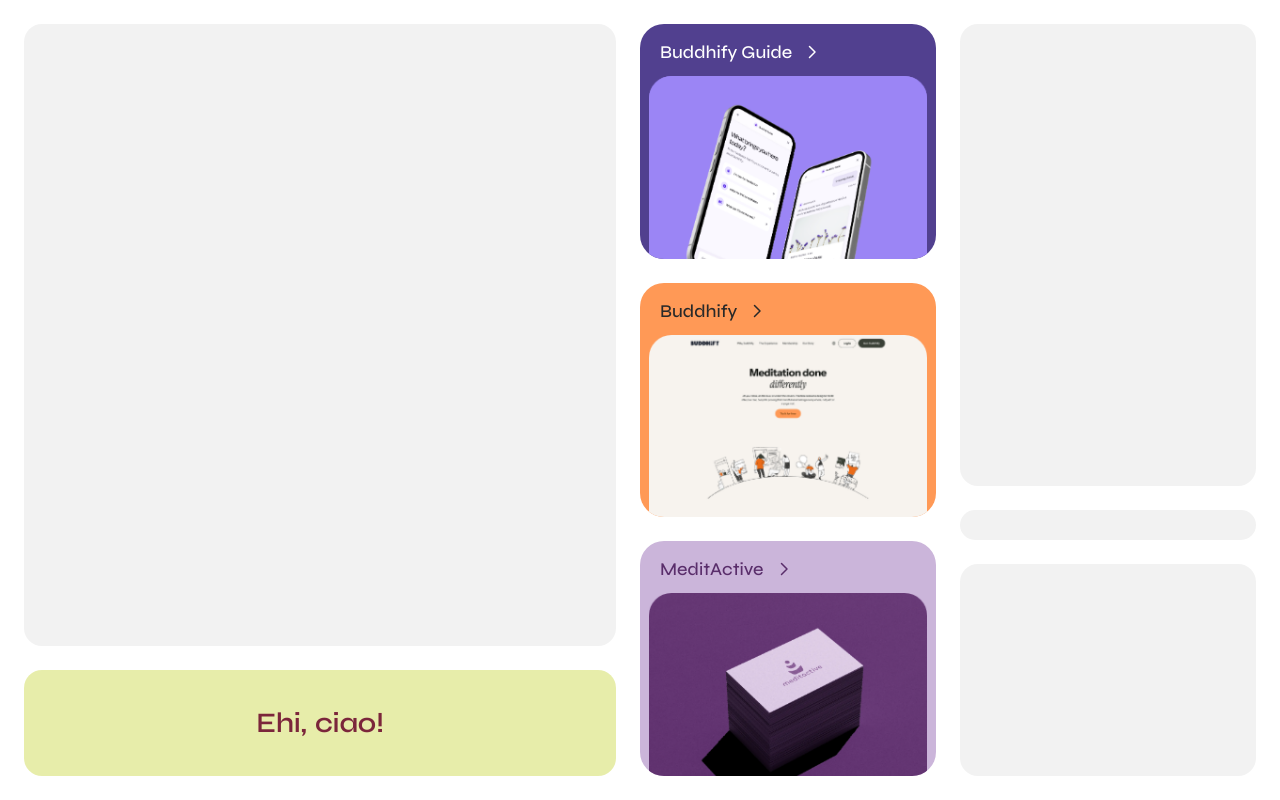
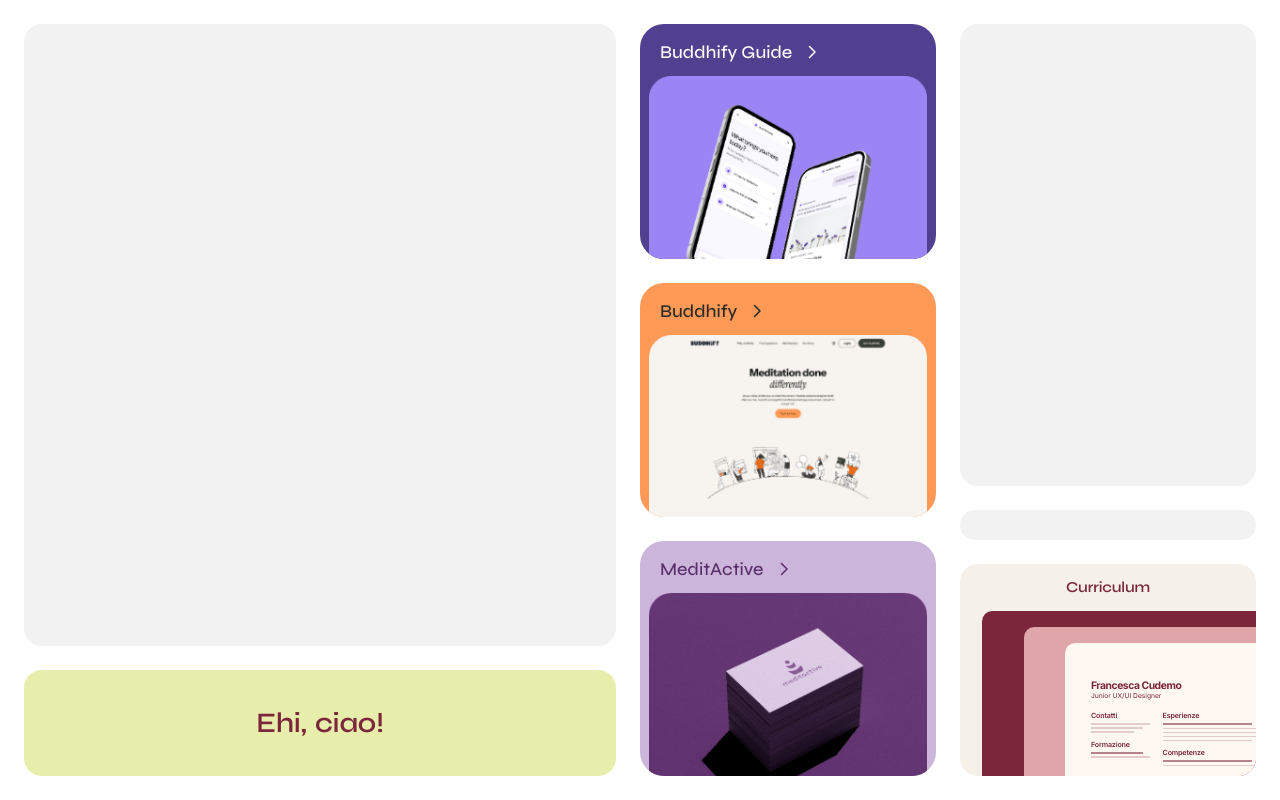
Before and after one commit to francescacudemo-tech/portfolio-html-css, a website: page index.html in a window 1280 px wide. Drawn offline with nearby package versions, Linux system fonts and the light colour scheme.

Commit message:
Card Curriculum con fogli che scorrono in diagonale
Co-Authored-By: Claude Opus 5.5 <noreply@anthropic.com>

```diff
--- a/index.html
+++ b/index.html
@@ -29,7 +29,7 @@
 
   <!-- Bootstrap 5 (solo CSS) + stili del sito compilati da Sass -->
   <link href="https://cdn.jsdelivr.net/npm/bootstrap@5.3.3/dist/css/bootstrap.min.css" rel="stylesheet">
-  <link href="css/main.css?v=15" rel="stylesheet">
+  <link href="css/main.css?v=16" rel="stylesheet">
 </head>
 <body class="home">
 
@@ -121,7 +121,23 @@
     <div class="home-col">
       <div class="card-box card-3-1"></div>
       <div class="card-box card-3-2"></div>
-      <div class="card-box card-3-3"></div>
+      <!-- CARD CURRICULUM: tre fogli che scorrono in diagonale all'hover
+           (stili in scss/_cv-cover.scss, solo CSS). Apre la pagina del CV. -->
+      <a class="card-box card-3-3 cv-cover" href="cv.html" aria-label="Apri il curriculum">
+        <span class="cv-cover__heading" aria-hidden="true">
+          <span class="cv-cover__swap"><span class="cv-cover__first">Curriculum</span><span class="cv-cover__next">Aprilo qui</span></span>
+        </span>
+        <span class="cv-cover__sheet cv-cover__sheet--back" aria-hidden="true"></span>
+        <span class="cv-cover__sheet cv-cover__sheet--middle" aria-hidden="true"></span>
+        <span class="cv-cover__sheet cv-cover__sheet--front" aria-hidden="true">
+          <span class="cv-cover__name">Francesca Cudemo</span>
+          <span class="cv-cover__role">Junior UX/UI Designer</span>
+          <span class="cv-cover__docgrid">
+            <span><span class="cv-cover__label">Contatti</span><span class="cv-cover__line cv-cover__line--95"></span><span class="cv-cover__line cv-cover__line--84"></span><span class="cv-cover__line cv-cover__line--70"></span><span class="cv-cover__label cv-cover__label--lower">Formazione</span><span class="cv-cover__line cv-cover__line--bold cv-cover__line--84"></span><span class="cv-cover__line cv-cover__line--95"></span></span>
+            <span><span class="cv-cover__label">Esperienze</span><span class="cv-cover__line cv-cover__line--bold cv-cover__line--70"></span><span class="cv-cover__line cv-cover__line--95"></span><span class="cv-cover__line cv-cover__line--84"></span><span class="cv-cover__line cv-cover__line--95"></span><span class="cv-cover__line cv-cover__line--70"></span><span class="cv-cover__label cv-cover__label--lower">Competenze</span><span class="cv-cover__line cv-cover__line--bold cv-cover__line--70"></span><span class="cv-cover__line cv-cover__line--95"></span></span>
+          </span>
+        </span>
+      </a>
     </div>
 
   </main>
--- /dev/null
+++ b/scss/_cv-cover.scss
@@ -0,0 +1,229 @@
+// ============================================================
+// Card "Curriculum" (colonna 3, in basso): tre fogli impilati
+//
+// A riposo: titolo "Curriculum" e tre fogli che escono dal basso,
+// sfalsati in diagonale (posteriore cherry, intermedio cipria,
+// documento avorio in primo piano).
+// All'hover / focus da tastiera:
+//  - "Curriculum" sale e sfuma, "Aprilo qui" entra dal basso (450ms)
+//  - foglio intermedio e documento scorrono in diagonale verso
+//    sinistra e verso l'alto (550ms, il documento parte 35ms dopo)
+//  - il foglio posteriore resta fermo
+// Geometria fedele al prototipo (cv-warm-editorial-finale.html):
+// posizioni in % della card, misure interne in cqw (larghezza card).
+// Classi "cv-cover" per non toccare .cv-card della pagina CV.
+// ============================================================
+@use 'variables' as *;
+
+$cv-bg: #f5f1e9;          // avorio
+$cv-ink: #7b263b;         // titolo e foglio posteriore
+$cv-middle: #dfa6aa;      // foglio intermedio
+$cv-paper: #fff8f0;       // documento in primo piano
+$cv-ease: cubic-bezier(0.22, 1, 0.36, 1);
+$cv-text-duration: 450ms;
+$cv-text-fade: 260ms;
+$cv-sheet-duration: 550ms;
+$cv-front-delay: 35ms;
+
+// Stato "aperto"
+@mixin cv-open {
+  .cv-cover__first {
+    transform: translateY(-110%);
+    opacity: 0;
+  }
+
+  .cv-cover__next {
+    transform: translateY(0);
+    opacity: 1;
+  }
+
+  .cv-cover__sheet--middle {
+    transform: translate(-4.66cqw, -2.33cqw);
+  }
+
+  .cv-cover__sheet--front {
+    transform: translate(-9.32cqw, -4.66cqw);
+    transition-delay: $cv-front-delay;
+  }
+}
+
+.cv-cover {
+  display: block;
+  position: relative;
+  isolation: isolate;
+  overflow: hidden;
+  container-type: inline-size;     // le misure interne seguono la larghezza della card
+  background-color: $cv-bg;        // sostituisce il grigio della card vuota
+  color: $cv-ink;
+  text-align: center;
+  text-decoration: none;
+  -webkit-tap-highlight-color: transparent;
+
+  &,
+  * {
+    box-sizing: border-box;
+  }
+
+  &:hover {
+    color: $cv-ink;
+  }
+
+  &:focus-visible {
+    outline: 2px solid $cv-ink;     // contrasto ≥ 3:1 sul fondo bianco
+    outline-offset: 4px;
+
+    @media (prefers-color-scheme: dark) {
+      outline-color: $cv-middle;    // su fondo scuro serve un colore chiaro
+    }
+  }
+
+  // ---------- Titolo ----------
+  &__heading {
+    position: absolute;
+    inset: 0 0 auto;
+    z-index: 2;
+    display: grid;
+    place-items: center;
+    height: 22.17%;
+    font-family: $font-display;
+    font-size: clamp(15px, 5.1cqw, 22px);
+    font-weight: 600;
+    line-height: 1.2;
+    letter-spacing: -0.01em;
+  }
+
+  &__swap {
+    display: grid;
+    place-items: center;
+    overflow: hidden;
+    line-height: 1.32;
+
+    > span {
+      grid-area: 1 / 1;
+      white-space: nowrap;
+      transition:
+        transform $cv-text-duration $cv-ease,
+        opacity $cv-text-fade $cv-ease;
+    }
+  }
+
+  &__next {
+    transform: translateY(110%);
+    opacity: 0;
+  }
+
+  // ---------- Fogli ----------
+  &__sheet {
+    position: absolute;
+    display: block;
+    width: 100%;
+    height: 145%;
+    border-radius: 3.5cqw 3.5cqw 0 0;
+    text-align: left;
+    pointer-events: none;
+    transition: transform $cv-sheet-duration $cv-ease;
+
+    &--back {
+      left: 7.57%;
+      top: 22.17%;
+      background-color: $cv-ink;
+    }
+
+    &--middle {
+      left: 21.54%;
+      top: 29.72%;
+      background-color: $cv-middle;
+    }
+
+    &--front {
+      left: 35.52%;
+      top: 37.26%;
+      padding: 12.45cqw 8.73cqw 6cqw;
+      background-color: $cv-paper;
+    }
+  }
+
+  // ---------- Anteprima del documento ----------
+  &__name {
+    display: block;
+    font-family: $font-sans;
+    font-size: 3.5cqw;
+    font-weight: 700;
+    line-height: 1.1;
+    letter-spacing: -0.045em;
+    white-space: nowrap;
+  }
+
+  &__role {
+    display: block;
+    margin-top: 0.4cqw;
+    font-family: $font-sans;
+    font-size: 2.25cqw;
+    font-weight: 400;
+    line-height: 1.3;
+  }
+
+  &__docgrid {
+    display: grid;
+    grid-template-columns: 21cqw 43cqw;
+    gap: 3.2cqw;
+    margin-top: 3.4cqw;
+
+    > span {
+      display: block;
+    }
+  }
+
+  &__label {
+    display: block;
+    margin-bottom: 1.05cqw;
+    font-family: $font-sans;
+    font-size: 2.4cqw;
+    font-weight: 600;
+    line-height: 1.3;
+    letter-spacing: -0.02em;
+
+    &--lower {
+      margin-top: 2.3cqw;
+    }
+  }
+
+  &__line {
+    display: block;
+    height: 0.5cqw;
+    margin-top: 0.85cqw;
+    border-radius: 0.2cqw;
+    background-color: $cv-ink;
+    opacity: 0.21;
+
+    &--bold {
+      height: 0.65cqw;
+      opacity: 0.55;
+    }
+
+    &--70 { width: 70%; }
+    &--84 { width: 84%; }
+    &--95 { width: 95%; }
+  }
+
+  // ---------- Apertura ----------
+  // Mouse: al passaggio. Su touch il tap apre direttamente il CV.
+  @media (hover: hover) and (pointer: fine) {
+    &:hover {
+      @include cv-open;
+    }
+  }
+
+  // Tastiera
+  &:focus-visible {
+    @include cv-open;
+  }
+
+  // Movimento ridotto: cambio di stato immediato
+  @media (prefers-reduced-motion: reduce) {
+    .cv-cover__sheet,
+    .cv-cover__swap > span {
+      transition: none;
+    }
+  }
+}
--- a/scss/main.scss
+++ b/scss/main.scss
@@ -13,3 +13,4 @@
 @use 'home' as *;
 @use 'case-cover' as *;
 @use 'hello-bar' as *;
+@use 'cv-cover' as *;
```
Also changed, not shown: contattami.html (+1 -1 lines), cv.html (+1 -1 lines), css/main.css.
